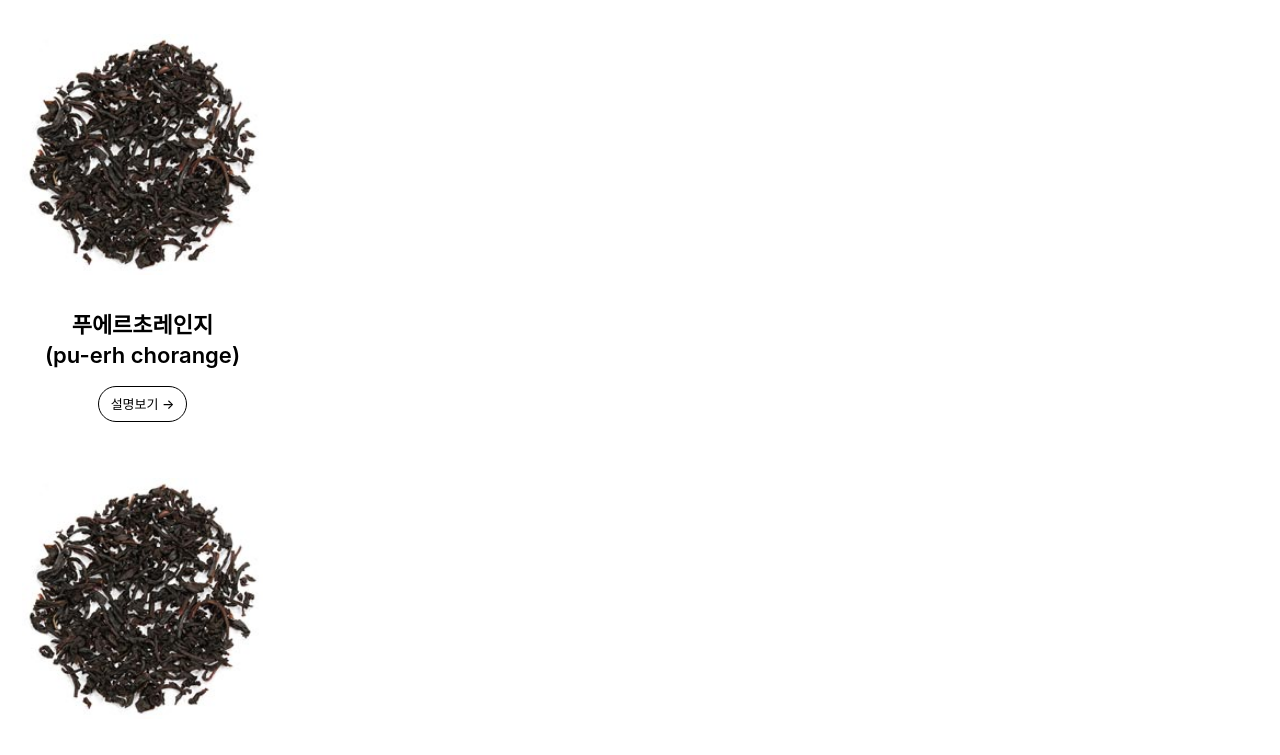
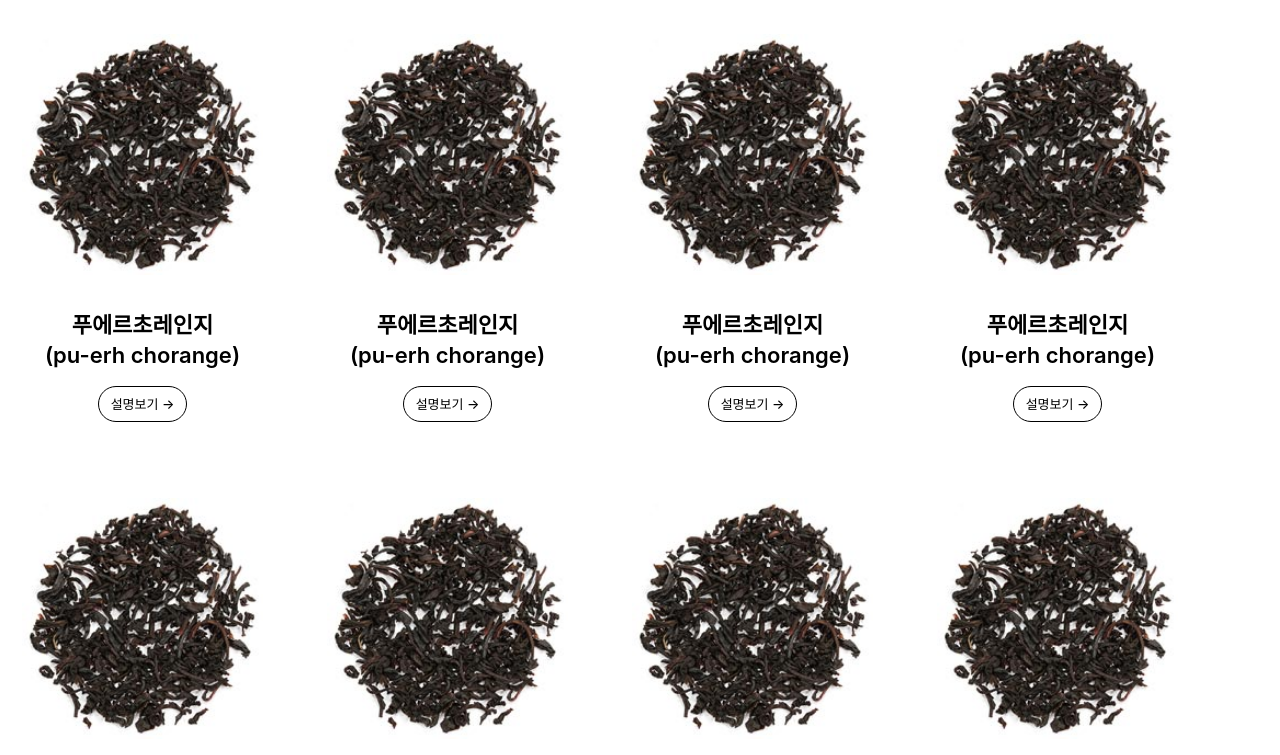
Before and after one commit to Tea-Bliss/FE_Tea_Bliss, a Next.js app: page /my-blending in a window 1280 px wide. Shown: the top 755 px of the page. Built offline with nearby package versions, Linux system fonts and the light colour scheme.

Commit message:
remove: TeaCard 컴포넌트 폴더 위치 변경

```diff
--- a/src/app/my-blending/page.tsx
+++ b/src/app/my-blending/page.tsx
@@ -1,26 +1,8 @@
+import TeaCardList from '@/components/myBlending/TeaCardList';
 import styles from '@/app/my-blending/MyBlendingPage.module.scss';
 import classNames from 'classnames/bind';
-import TeaCard from '@/components/myBlending/TeaCard';
 
 const cn = classNames.bind(styles);
-
-type Taste = '신맛' | '플로럴' | '프루티' | '매운맛' | '쓴맛';
-
-type TeaSort = 'Black' | 'Pu Erh' | 'Flavors' | 'Chai' | 'Oolong' | 'White' | 'Green' | 'Herbal' | 'Rooibos' | 'Decaf';
-
-const mockData = {
-  id: 0,
-  name: '푸에르초레인지(pu-erh chorange)',
-  description: '풍성한 초콜릿과 달콤한 오렌지, 푸에르를 곁들인 축제 간식입니다.',
-  sort: 'Pu Erh' as TeaSort,
-  taste: ['단맛', '프루티', '쓴맛'] as Taste[],
-  imageSource: '/images/my-blending/vanila.png',
-};
-
-const mockDatas = Array.from({ length: 10 }, (_, i) => ({
-  ...mockData,
-  id: i + 1,
-}));
 
 export default function MyBlendingPage() {
   return (
@@ -32,9 +14,7 @@ export default function MyBlendingPage() {
       </section>
       {/** 카드리스트 섹션 */}
       <section>
-        {mockDatas.map((data) => {
-          return <TeaCard key={data.id} data={data} />;
-        })}
+        <TeaCardList />
       </section>
       {/** 조합 섹션 */}
       <section></section>
--- a/src/components/myBlending/TeaCard/AddRemoveIcon/index.tsx
+++ b/src/components/myBlending/TeaCardList/TeaCard/AddRemoveIcon/index.tsx
@@ -1,4 +1,4 @@
-import styles from '@/components/myBlending/TeaCard/AddRemoveIcon/AddRemoveIcon.module.scss';
+import styles from '@/components/myBlending/TeaCardList/TeaCard/AddRemoveIcon/AddRemoveIcon.module.scss';
 import classNames from 'classnames/bind';
 
 const cn = classNames.bind(styles);
--- a/src/components/myBlending/TeaCard/CheckIcon/index.tsx
+++ b/src/components/myBlending/TeaCardList/TeaCard/CheckIcon/index.tsx
@@ -1,4 +1,4 @@
-import styles from '@/components/myBlending/TeaCard/CheckIcon/CheckIcon.module.scss';
+import styles from '@/components/myBlending/TeaCardList/TeaCard/CheckIcon/CheckIcon.module.scss';
 import classNames from 'classnames/bind';
 
 const cn = classNames.bind(styles);
--- a/src/components/myBlending/TeaCard/index.tsx
+++ b/src/components/myBlending/TeaCardList/TeaCard/index.tsx
@@ -1,7 +1,7 @@
 'use client';
 
 import Button from '@/components/common/Button';
-import styles from '@/components/myBlending/TeaCard/TeaCard.module.scss';
+import styles from '@/components/myBlending/TeaCardList/TeaCard/TeaCard.module.scss';
 import classNames from 'classnames/bind';
 import Image from 'next/image';
 import { useState } from 'react';
@@ -29,7 +29,7 @@ export default function TeaCard({ data }: TeaCardProps) {
   const [picked, setPicked] = useState(false);
 
   return (
-    <div className={cn('teaCard', picked && 'picked')}>
+    <li className={cn('teaCard', picked && 'picked')}>
       <div className={cn('imgContainer')} onClick={() => setPicked((prev) => !prev)}>
         <AddRemoveIcon status={picked ? 'minus' : 'plus'} className={cn('addRemoveIcon')} />
         <Image src={data.imageSource} alt={data.name} fill objectFit="contain" className={cn('teaImage')} />
@@ -43,6 +43,6 @@ export default function TeaCard({ data }: TeaCardProps) {
         설명보기 →
       </Button>
       {picked && <CheckIcon className={cn('checkIcon')} />}
-    </div>
+    </li>
   );
 }
--- /dev/null
+++ b/src/components/myBlending/TeaCardList/TeaCardList.module.scss
@@ -0,0 +1,5 @@
+.cardList {
+  display: flex;
+  flex-wrap: wrap;
+  gap: 2rem;
+}
--- /dev/null
+++ b/src/components/myBlending/TeaCardList/index.tsx
@@ -0,0 +1,33 @@
+import TeaCard from '@/components/myBlending/TeaCardList/TeaCard';
+import styles from '@/components/myBlending/TeaCardList/TeaCardList.module.scss';
+import classNames from 'classnames/bind';
+
+const cn = classNames.bind(styles);
+
+type Taste = '신맛' | '플로럴' | '프루티' | '매운맛' | '쓴맛';
+
+type TeaSort = 'Black' | 'Pu Erh' | 'Flavors' | 'Chai' | 'Oolong' | 'White' | 'Green' | 'Herbal' | 'Rooibos' | 'Decaf';
+
+const mockData = {
+  id: 0,
+  name: '푸에르초레인지(pu-erh chorange)',
+  description: '풍성한 초콜릿과 달콤한 오렌지, 푸에르를 곁들인 축제 간식입니다.',
+  sort: 'Pu Erh' as TeaSort,
+  taste: ['단맛', '프루티', '쓴맛'] as Taste[],
+  imageSource: '/images/my-blending/vanila.png',
+};
+
+const mockDatas = Array.from({ length: 10 }, (_, i) => ({
+  ...mockData,
+  id: i + 1,
+}));
+
+export default function TeaCardList() {
+  return (
+    <ol className={cn('cardList')}>
+      {mockDatas.map((data) => {
+        return <TeaCard key={data.id} data={data} />;
+      })}
+    </ol>
+  );
+}
```
Also changed, not shown: src/components/myBlending/TeaCardList/TeaCard/AddRemoveIcon/AddRemoveIcon.module.scss (renamed from src/components/myBlending/TeaCard/AddRemoveIcon/AddRemoveIcon.module.scss), src/components/myBlending/TeaCardList/TeaCard/CheckIcon/CheckIcon.module.scss (renamed from src/components/myBlending/TeaCard/CheckIcon/CheckIcon.module.scss), src/components/myBlending/TeaCardList/TeaCard/TeaCard.module.scss (renamed from src/components/myBlending/TeaCard/TeaCard.module.scss).
